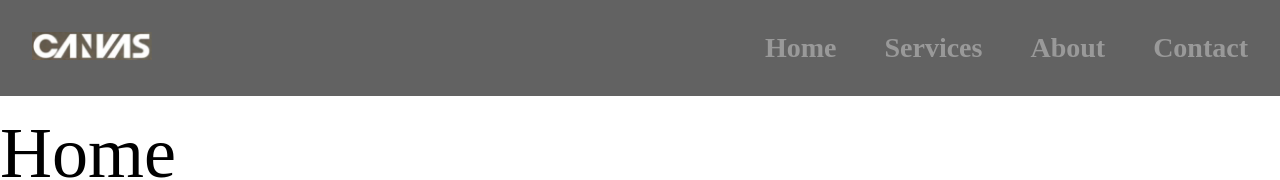
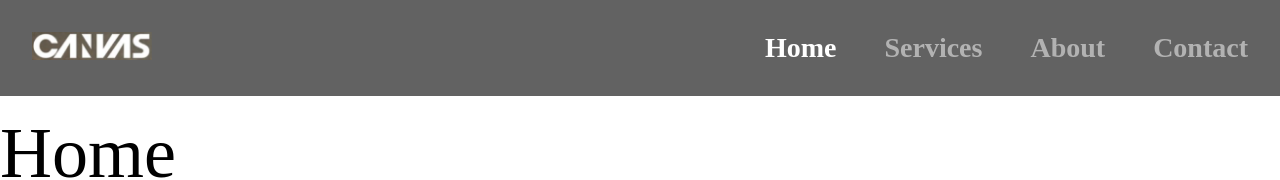
Before and after one commit to Nicolasbuisson/canvascollective, a Next.js app: page / in a window 1280 px wide. Shown: the top 180 px of the page. Built offline with nearby package versions, Linux system fonts and the light colour scheme.

Commit message:
nav component active link

```diff
--- a/src/components/navigation/navigation.css
+++ b/src/components/navigation/navigation.css
@@ -48,12 +48,16 @@ nav {
     font-size: var(--fs-h3);
     font-weight: var(--fw-bold);
     font-family: var(--ff-primary);
-    filter: brightness(.6);
+    filter: brightness(.7);
     transition: all .3s ease-in-out
 }
 
 .link-list a:hover {
     transform: scale(1.1);
+    filter: brightness(1);
+}
+
+.link-list .link-active {
     filter: brightness(1);
 }
 
--- a/src/components/navigation/navigation.tsx
+++ b/src/components/navigation/navigation.tsx
@@ -1,8 +1,14 @@
 "use client";
 import { useState } from "react";
+import { usePathname } from "next/navigation";
 import "./navigation.css";
 import { ImageBasePath } from "../image";
-import nextConfig from "../../../next.config";
+import Link from "next/link";
+
+interface IPage {
+  name: string;
+  path: string;
+}
 
 export const Navigation = () => {
   // to change burger classes
@@ -27,6 +33,22 @@ export const Navigation = () => {
     setIsMenuClicked(!isMenuClicked);
   };
 
+  const pages: IPage[] = [
+    { name: "Home", path: "/" },
+    { name: "Services", path: "/services" },
+    { name: "About", path: "/about" },
+    { name: "Contact", path: "/contact" },
+  ];
+
+  const currentPath = usePathname();
+
+  const resetPage = () => {
+    updateMenu();
+    window.scrollTo(0, 0);
+  };
+
+  console.log(isMenuClicked);
+
   return (
     <header className="navigation-container sticky-navigation-container">
       <nav>
@@ -38,38 +60,19 @@ export const Navigation = () => {
             alt="Next.js logo"
           />
           <ul className="link-list">
-            <li>
-              <a
-                href={nextConfig.basePath}
-                onClick={() => window.scrollTo(0, 0)}
-              >
-                Home
-              </a>
-            </li>
-            <li>
-              <a
-                href={nextConfig.basePath + "/services"}
-                onClick={() => window.scrollTo(0, 0)}
-              >
-                Services
-              </a>
-            </li>
-            <li>
-              <a
-                href={nextConfig.basePath + "/about"}
-                onClick={() => window.scrollTo(0, 0)}
-              >
-                About
-              </a>
-            </li>
-            <li>
-              <a
-                href={nextConfig.basePath + "/contact"}
-                onClick={() => window.scrollTo(0, 0)}
-              >
-                Contact
-              </a>
-            </li>
+            {pages.map((page) => {
+              return (
+                <li key={page.name}>
+                  <Link
+                    className={currentPath === page.path ? "link-active" : ""}
+                    href={page.path}
+                    onClick={() => resetPage()}
+                  >
+                    {page.name}
+                  </Link>
+                </li>
+              );
+            })}
           </ul>
         </div>
         <div className="burger-menu" onClick={updateMenu}>
@@ -80,42 +83,19 @@ export const Navigation = () => {
       </nav>
       <div id="menu-container">
         <ul className="menu" id="menu">
-          <li>
-            <a
-              href={nextConfig.basePath}
-              className="link"
-              onClick={() => window.scrollTo(0, 0)}
-            >
-              Home
-            </a>
-          </li>
-          <li>
-            <a
-              href={nextConfig.basePath + "/services"}
-              className="link"
-              onClick={() => window.scrollTo(0, 0)}
-            >
-              Services
-            </a>
-          </li>
-          <li>
-            <a
-              href={nextConfig.basePath + "/about"}
-              className="link"
-              onClick={() => window.scrollTo(0, 0)}
-            >
-              About
-            </a>
-          </li>
-          <li>
-            <a
-              href={nextConfig.basePath + "/contact"}
-              className="link"
-              onClick={() => window.scrollTo(0, 0)}
-            >
-              Contact
-            </a>
-          </li>
+          {pages.map((page) => {
+            return (
+              <li key={page.name}>
+                <Link
+                  href={page.path}
+                  className="link"
+                  onClick={() => resetPage()}
+                >
+                  {page.name}
+                </Link>
+              </li>
+            );
+          })}
         </ul>
       </div>
     </header>
```
